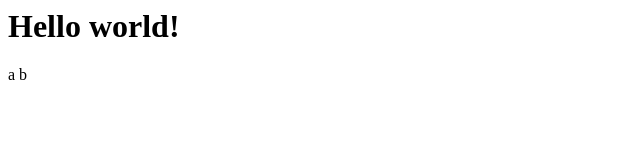
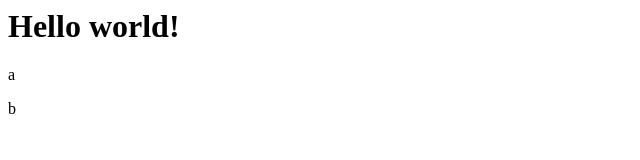
Before and after one commit to Tschems/tschems.github.io, a plain HTML site: page index.html in a window 1280 px wide. Shown: the full height of the page, 0-640 px from the left. Drawn offline with Linux system fonts and the light colour scheme.

Commit message:
Update index.html

```diff
--- a/index.html
+++ b/index.html
@@ -1,3 +1,3 @@
 <h1>Hello world!</h1>
-a
-b
+<p>a</p>
+<p>b</p>
```
